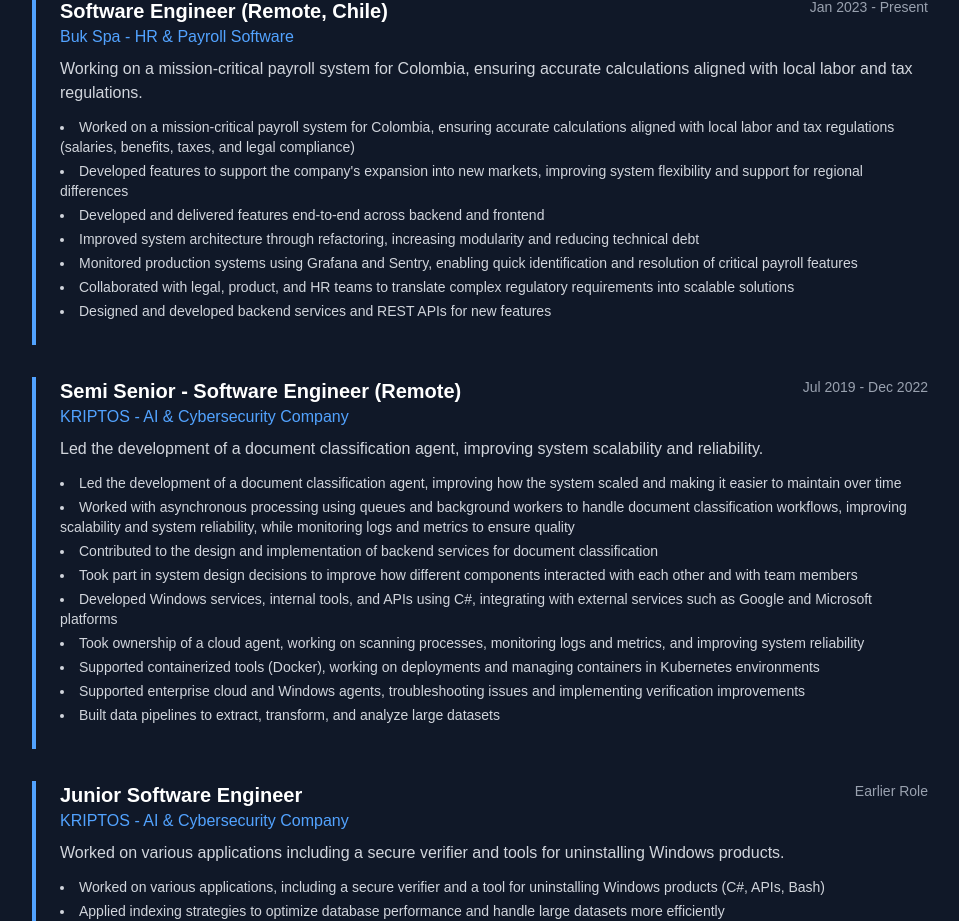
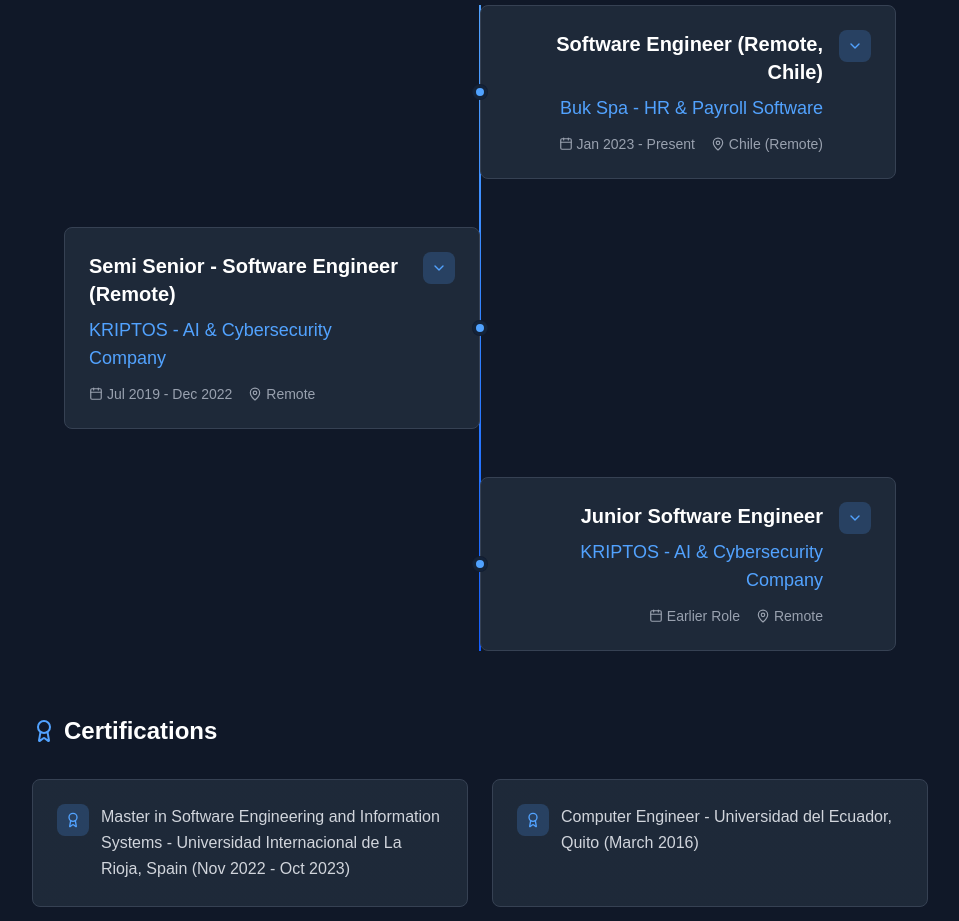
Before and after one commit to pabblo17/backend-portfolio, a Next.js app: page / in a window 1280 px wide. Shown: the part 2653-3574 px from the top of the page, without its empty margins (160-1119 px from the left). Built offline with nearby package versions, Linux system fonts and the light colour scheme.

Commit message:
feat: add collapsible cards to experience timeline for better UX

```diff
--- a/components/Experience.tsx
+++ b/components/Experience.tsx
@@ -1,10 +1,27 @@
 "use client";
 
-import { Briefcase, Award } from "lucide-react";
+import {
+  Briefcase,
+  Award,
+  Calendar,
+  MapPin,
+  ChevronDown,
+  ChevronUp,
+} from "lucide-react";
 import { useTranslation } from "@/lib/i18n/useTranslation";
+import { useState } from "react";
 
 export default function Experience() {
   const { data, t } = useTranslation();
+  const [expandedCards, setExpandedCards] = useState<number[]>([]);
+
+  const toggleCard = (id: number) => {
+    setExpandedCards((prev) =>
+      prev.includes(id)
+        ? prev.filter((cardId) => cardId !== id)
+        : [...prev, id],
+    );
+  };
 
   return (
     <section id="experience" className="py-20 bg-gray-900">
@@ -14,51 +31,140 @@
         </h2>
 
         <div className="max-w-4xl mx-auto">
-          <div className="mb-12">
-            <h3 className="text-2xl font-semibold text-white mb-6 flex items-center gap-2">
+          <div className="mb-16">
+            <h3 className="text-2xl font-semibold text-white mb-8 flex items-center gap-2">
               <Briefcase className="text-blue-400" />
               {t.experience.workExperience}
             </h3>
-            <div className="space-y-8">
-              {data.experience.map((exp) => (
+
+            {/* Timeline Container */}
+            <div className="relative">
+              {/* Línea central del timeline */}
+              <div className="absolute left-8 md:left-1/2 transform md:-translate-x-1/2 h-full w-0.5 bg-gradient-to-b from-blue-400 to-blue-600"></div>
+
+              {/* Timeline Items */}
+              <div className="space-y-12">
+                {data.experience.map((exp, index) => (
                   <div
                     key={exp.id}
-                  className="border-l-4 border-blue-400 pl-6 pb-6"
+                    className={`relative flex items-center ${
+                      index % 2 === 0 ? "md:flex-row-reverse" : ""
+                    }`}
                   >
-                  <div className="flex flex-col md:flex-row md:justify-between md:items-start mb-2">
-                    <div>
-                      <h4 className="text-xl font-bold text-white">
+                    {/* Nodo del timeline */}
+                    <div className="absolute left-8 md:left-1/2 transform md:-translate-x-1/2 w-4 h-4 bg-blue-400 rounded-full border-4 border-gray-900 z-10">
+                      <div className="absolute inset-0 bg-blue-400 rounded-full animate-ping opacity-75"></div>
+                    </div>
+
+                    {/* Content Card */}
+                    <div
+                      className={`ml-16 md:ml-0 md:w-1/2 ${index % 2 === 0 ? "md:pr-8 md:text-right" : "md:pl-8"}`}
+                    >
+                      <div className="bg-gray-800 rounded-lg border border-gray-700 hover:border-blue-400 transition-all duration-300 hover:shadow-lg hover:shadow-blue-400/20 overflow-hidden">
+                        {/* Header - Siempre visible */}
+                        <div
+                          className="p-6 cursor-pointer select-none"
+                          onClick={() => toggleCard(exp.id)}
+                        >
+                          <div className="flex items-start justify-between gap-4">
+                            <div className="flex-1">
+                              <h4 className="text-xl font-bold text-white mb-2">
                                 {exp.position}
                               </h4>
-                      <p className="text-blue-400 font-medium">{exp.company}</p>
+                              <p className="text-blue-400 font-medium text-lg mb-3">
+                                {exp.company}
+                              </p>
+
+                              {/* Meta Info */}
+                              <div
+                                className={`flex flex-wrap gap-4 text-sm text-gray-400 ${index % 2 === 0 ? "md:justify-end" : ""}`}
+                              >
+                                <div className="flex items-center gap-1">
+                                  <Calendar size={14} />
+                                  <span>{exp.period}</span>
                                 </div>
-                    <span className="text-gray-400 text-sm mt-1 md:mt-0">
-                      {exp.period}
-                    </span>
+                                <div className="flex items-center gap-1">
+                                  <MapPin size={14} />
+                                  <span>{exp.location || "Remote"}</span>
                                 </div>
-                  <p className="text-gray-300 mb-3">{exp.description}</p>
-                  <ul className="list-disc list-inside space-y-1 text-sm text-gray-300">
+                              </div>
+                            </div>
+
+                            {/* Toggle Button */}
+                            <div className="flex-shrink-0">
+                              <div className="w-8 h-8 bg-blue-400/20 rounded-lg flex items-center justify-center text-blue-400 hover:bg-blue-400/30 transition-colors">
+                                {expandedCards.includes(exp.id) ? (
+                                  <ChevronUp size={16} />
+                                ) : (
+                                  <ChevronDown size={16} />
+                                )}
+                              </div>
+                            </div>
+                          </div>
+                        </div>
+
+                        {/* Content Desplegable */}
+                        <div
+                          className={`transition-all duration-300 ease-in-out ${
+                            expandedCards.includes(exp.id)
+                              ? "max-h-96 opacity-100"
+                              : "max-h-0 opacity-0"
+                          } overflow-hidden`}
+                        >
+                          <div className="px-6 pb-6 border-t border-gray-700">
+                            {/* Description */}
+                            <div className="pt-4 mb-4">
+                              <p className="text-gray-300 leading-relaxed">
+                                {exp.description}
+                              </p>
+                            </div>
+
+                            {/* Achievements */}
+                            <div className="space-y-2">
+                              <p className="text-sm font-semibold text-gray-400 mb-3">
+                                {t.experience.achievements ||
+                                  "Logros destacados"}
+                              </p>
                               {exp.achievements.map((achievement, idx) => (
-                      <li key={idx}>{achievement}</li>
-                    ))}
-                  </ul>
+                                <div
+                                  key={idx}
+                                  className="flex items-start gap-2"
+                                >
+                                  <div className="w-1.5 h-1.5 bg-blue-400 rounded-full mt-2 flex-shrink-0"></div>
+                                  <p className="text-sm text-gray-300 leading-relaxed">
+                                    {achievement}
+                                  </p>
                                 </div>
                               ))}
                             </div>
                           </div>
+                        </div>
+                      </div>
+                    </div>
+                  </div>
+                ))}
+              </div>
+            </div>
+          </div>
 
+          {/* Certifications Section */}
           <div>
-            <h3 className="text-2xl font-semibold text-white mb-6 flex items-center gap-2">
+            <h3 className="text-2xl font-semibold text-white mb-8 flex items-center gap-2">
               <Award className="text-blue-400" />
               {t.experience.certifications}
             </h3>
-            <div className="grid grid-cols-1 md:grid-cols-2 gap-4">
+            <div className="grid grid-cols-1 md:grid-cols-2 gap-6">
               {data.certifications.map((cert, idx) => (
                 <div
                   key={idx}
-                  className="bg-gray-800 p-4 rounded-lg border border-gray-700"
+                  className="bg-gradient-to-r from-gray-800 to-gray-800 p-6 rounded-lg border border-gray-700 hover:border-blue-400 transition-all duration-300 hover:shadow-lg hover:shadow-blue-400/20 group"
                 >
-                  <p className="text-gray-300">{cert}</p>
+                  <div className="flex items-start gap-3">
+                    <div className="w-8 h-8 bg-blue-400/20 rounded-lg flex items-center justify-center flex-shrink-0 group-hover:bg-blue-400/30 transition-colors">
+                      <Award size={16} className="text-blue-400" />
+                    </div>
+                    <p className="text-gray-300 leading-relaxed">{cert}</p>
+                  </div>
                 </div>
               ))}
             </div>
--- a/locales/en/data.ts
+++ b/locales/en/data.ts
@@ -103,6 +103,7 @@
     company: "Buk Spa - HR & Payroll Software",
     position: "Software Engineer (Remote, Chile)",
     period: "Jan 2023 - Present",
+    location: "Chile (Remote)",
     description:
       "Working on a mission-critical payroll system for Colombia, ensuring accurate calculations aligned with local labor and tax regulations.",
     achievements: [
@@ -120,6 +121,7 @@
     company: "KRIPTOS - AI & Cybersecurity Company",
     position: "Semi Senior - Software Engineer (Remote)",
     period: "Jul 2019 - Dec 2022",
+    location: "Remote",
     description:
       "Led the development of a document classification agent, improving system scalability and reliability.",
     achievements: [
@@ -139,6 +141,7 @@
     company: "KRIPTOS - AI & Cybersecurity Company",
     position: "Junior Software Engineer",
     period: "Earlier Role",
+    location: "Remote",
     description:
       "Worked on various applications including a secure verifier and tools for uninstalling Windows products.",
     achievements: [
--- a/locales/en/ui.ts
+++ b/locales/en/ui.ts
@@ -24,6 +24,7 @@
     title: "Experience & Certifications",
     workExperience: "Work Experience",
     certifications: "Certifications",
+    achievements: "Key Achievements:",
   },
   contact: {
     title: "Get In Touch",
@@ -37,7 +38,8 @@
     success: "Message sent successfully!",
     error: "Failed to send message. Please try again.",
     openToOpportunities: "Open to Opportunities",
-    opportunitiesText: "I'm currently open to backend development opportunities, consulting projects, and collaborations. Feel free to reach out!",
+    opportunitiesText:
+      "I'm currently open to backend development opportunities, consulting projects, and collaborations. Feel free to reach out!",
     githubProfile: "GitHub Profile",
     linkedinProfile: "LinkedIn Profile",
   },
--- a/locales/es/data.ts
+++ b/locales/es/data.ts
@@ -103,6 +103,7 @@
     company: "Buk Spa - Software de RRHH y Nómina",
     position: "Ingeniero de Software (Remoto, Chile)",
     period: "Ene 2023 - Presente",
+    location: "Chile (Remoto)",
     description:
       "Trabajando en un sistema de nómina crítico para Colombia, asegurando cálculos precisos alineados con las regulaciones laborales y fiscales locales.",
     achievements: [
@@ -120,6 +121,7 @@
     company: "KRIPTOS - Empresa de IA y Ciberseguridad",
     position: "Ingeniero de Software Semi Senior (Remoto)",
     period: "Jul 2019 - Dic 2022",
+    location: "Remoto",
     description:
       "Lideré el desarrollo de un agente de clasificación de documentos, mejorando la escalabilidad y confiabilidad del sistema.",
     achievements: [
@@ -139,6 +141,7 @@
     company: "KRIPTOS - Empresa de IA y Ciberseguridad",
     position: "Ingeniero de Software Junior",
     period: "Rol Anterior",
+    location: "Remoto",
     description:
       "Trabajé en varias aplicaciones incluyendo un verificador seguro y herramientas para desinstalar productos de Windows.",
     achievements: [
--- a/locales/es/ui.ts
+++ b/locales/es/ui.ts
@@ -24,6 +24,7 @@
     title: "Experiencia y Certificaciones",
     workExperience: "Experiencia Laboral",
     certifications: "Certificaciones",
+    achievements: "Logros destacados:",
   },
   contact: {
     title: "Ponte en Contacto",
@@ -37,7 +38,8 @@
     success: "¡Mensaje enviado exitosamente!",
     error: "Error al enviar el mensaje. Por favor intenta de nuevo.",
     openToOpportunities: "Abierto a Oportunidades",
-    opportunitiesText: "Actualmente estoy abierto a oportunidades de desarrollo backend, proyectos de consultoría y colaboraciones. ¡No dudes en contactarme!",
+    opportunitiesText:
+      "Actualmente estoy abierto a oportunidades de desarrollo backend, proyectos de consultoría y colaboraciones. ¡No dudes en contactarme!",
     githubProfile: "Perfil de GitHub",
     linkedinProfile: "Perfil de LinkedIn",
   },
```
Lines whose indentation alone changed are shown as unchanged.
